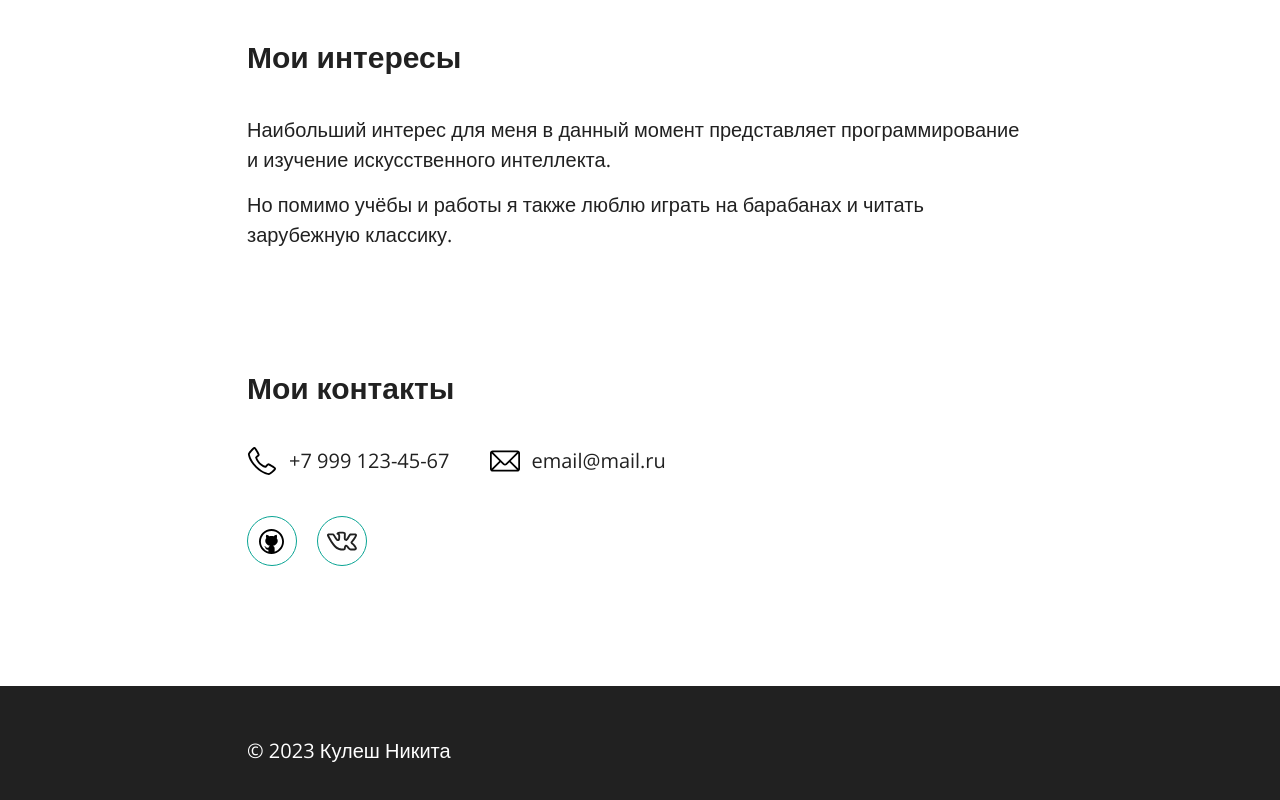
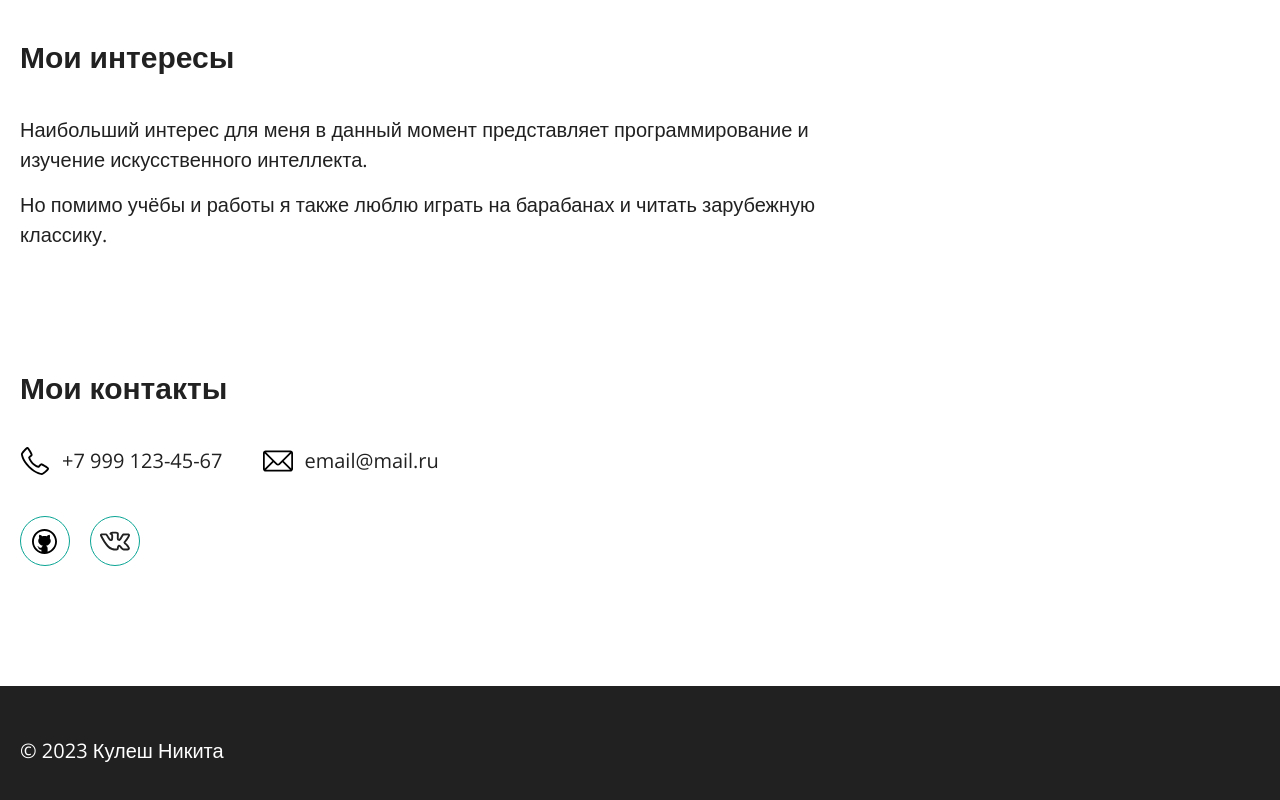
Before and after one commit to Xonsu/Portfolio, a plain HTML site: page index.html in a window 1280 px wide. Shown: the part 1705-2505 px from the top of the page. Drawn offline with nearby package versions, Linux system fonts and the light colour scheme.

Commit message:
fix margin of container in css

```diff
--- a/css/style.css
+++ b/css/style.css
@@ -250,7 +250,7 @@ a{
 .container{
     min-width: 320px;
     max-width: 1280px;
-    margin: 0 227px; /*227px*/
+    margin: 0 auto; /*227px*/
     padding: 0 20px;
 }
 
```
